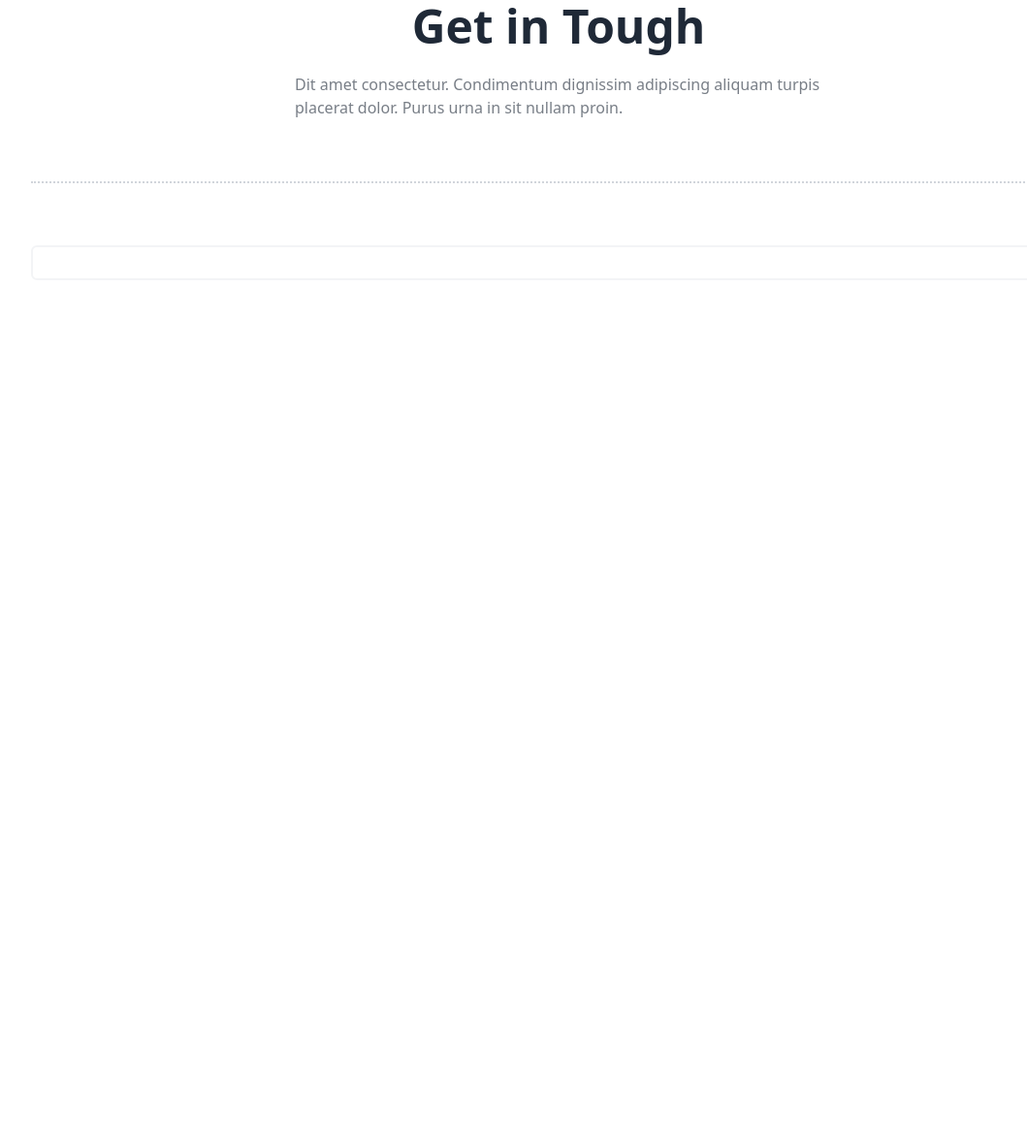
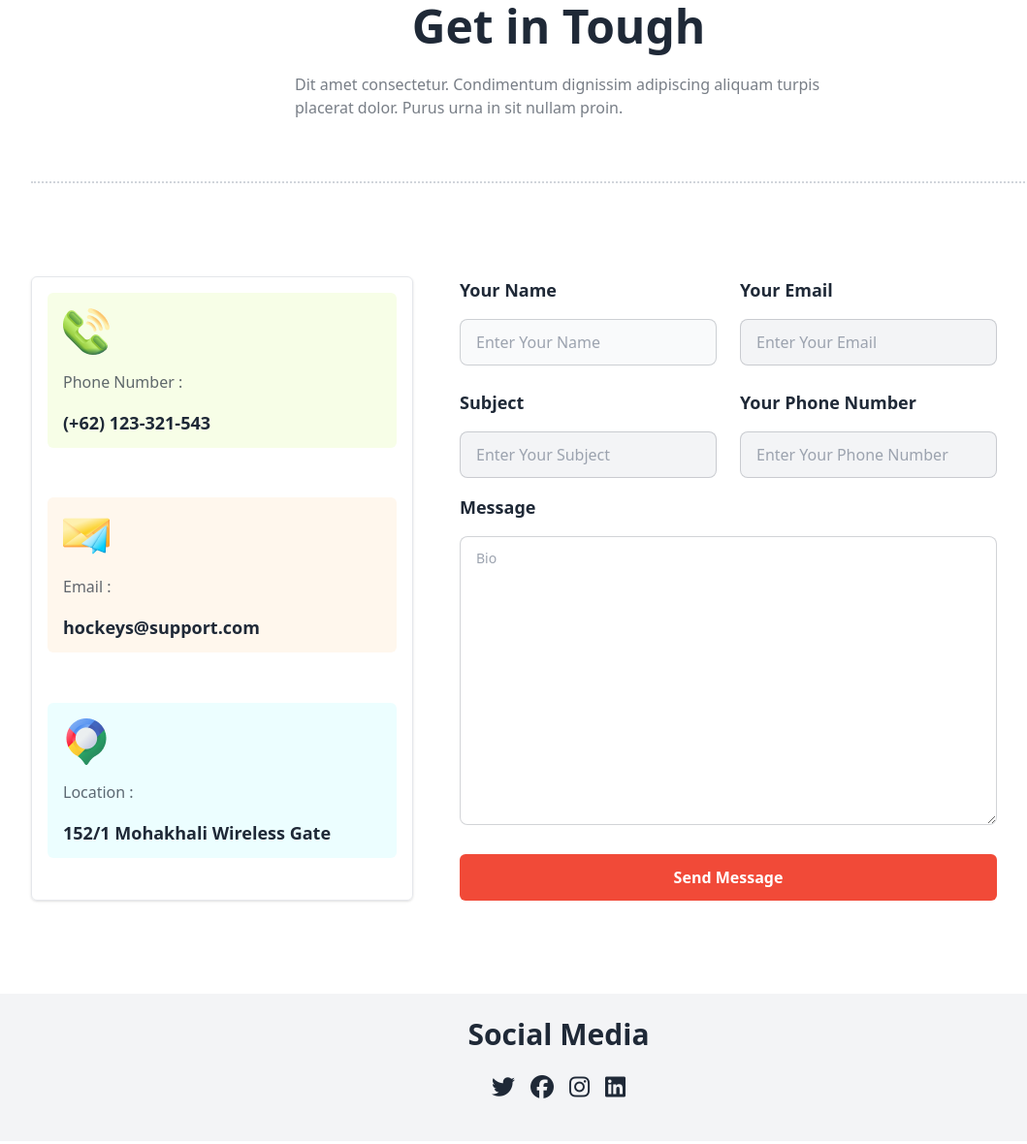
Before and after one commit to mahmudibna1027/ass-ign-ment-three, a plain HTML site: page index.html in a window 1280 px wide. Shown: the part 5035-6215 px from the top of the page at 97% size, without its empty margins (64-1123 px from the left). Before the commit the page ends 5356 px from the top, so only its background shows below. Drawn offline with nearby package versions, Linux system fonts and the light colour scheme.

Commit message:
social media section commit

```diff
--- a/index.html
+++ b/index.html
@@ -439,7 +439,71 @@
         <p class="w-1/2 opacity-60">Dit amet consectetur. Condimentum dignissim adipiscing aliquam turpis placerat dolor. Purus urna in sit nullam proin. </p>
        </div>
        <div class="border-b-2 border-dotted border-gray-300 mt-16 mb-16"></div>
-       <div class="flex flex-col lg:flex-row gap-6 border-2 border-gray-100 p-4 rounded-md">
+
+    </section>
+    <section class="container mx-auto lg:px-24 px-8 my-8 mt-24 flex flex-col lg:flex-row gap-12">
+<div class="grid grid-cols-1 p-4 gap-6 border-[1px] rounded-md shadow">
+<div class="bg-lime-50 p-4 h-[20vh] w-auto lg:w-[45vh] rounded-md">
+<img src="B9A3-Hockeys-main/Images/Group 1171275317.png" alt="">
+<p class="opacity-70 mt-4 mb-4">Phone Number : </p>
+<h6 class="text-lg font-semibold">(+62) 123-321-543</h6>
+</div>
+<div class="bg-orange-50 p-4 h-[20vh] w-auto lg:w-[45vh] rounded-md">
+<img src="B9A3-Hockeys-main/Images/Group 1171275318.png" alt="">
+<p class="opacity-70 mt-4 mb-4">Email : </p>
+<h6 class="text-lg font-semibold">hockeys@support.com</h6>
+</div>
+<div class="bg-cyan-50 p-4 h-[20vh] w-auto lg:w-[45vh] rounded-md">
+<img src="B9A3-Hockeys-main/Images/Group 1171275321.png" alt="">
+<p class="opacity-70 mt-4 mb-4">Location : </p>
+<h6 class="text-lg font-semibold">152/1 Mohakhali Wireless Gate</h6>
+</div>
+</div>
+<div>
+<div class="grid gap-6 grid-cols-2">
+    <div>
+<h6 class="text-lg font-semibold mb-4">Your Name</h6>
+<input type="text" placeholder="Enter Your Name" class="input input-bordered w-full max-w-xl bg-gray-50" />
+</div>
+    <div>
+<h6 class="text-lg font-semibold mb-4">Your Email</h6>
+<input type="text" placeholder="Enter Your Email" class="input input-bordered w-full max-w-xl bg-gray-100" />
+</div>
+</div>
+<div class="grid gap-6 grid-cols-2 mt-6">
+    <div>
+<h6 class="text-lg font-semibold mb-4">Subject</h6>
+<input type="text" placeholder="Enter Your Subject" class="input input-bordered w-full max-w-xl bg-gray-100" />
+</div>
+    <div>
+<h6 class="text-lg font-semibold mb-4">Your Phone Number</h6>
+<input type="text" placeholder="Enter Your Phone Number" class="input input-bordered w-full max-w-xl bg-gray-100" />
+</div>
+</div>
+<div>
+<div>
+    <h6 class="text-lg font-semibold mt-4 mb-4">Message</h6>
+    <textarea class="w-full textarea textarea-bordered" placeholder="Bio" rows="10"></textarea>
+</div>
+</div>
+<div>
+    <button class="mt-6 w-full py-3 text-center text-white font-semibold bg-[#f14a38] rounded-md">Send Message</button>
+</div>
+</div>
+    </section>
+    <!-- social media -->
+    <section class="container mx-auto lg:px-24 px-8 py-6 my-8 mt-24 bg-gray-100 rounded-lg">
+<div class="flex flex-col justify-center items-center mb-4">
+    <div class="">
+<h6 class="text-3xl font-bold">Social Media</h6>
+    </div>
+    <div class="flex gap-4 justify-center items-center mt-5">
+        <i class="fa-brands fa-twitter text-2xl"></i>
+        <i class="fa-brands fa-facebook text-2xl"></i>
+        <i class="fa-brands fa-instagram text-2xl"></i>
+        <i class="fa-brands fa-linkedin text-2xl"></i>
+    </div>
+</div>
     </section>
             </main>
 
```
